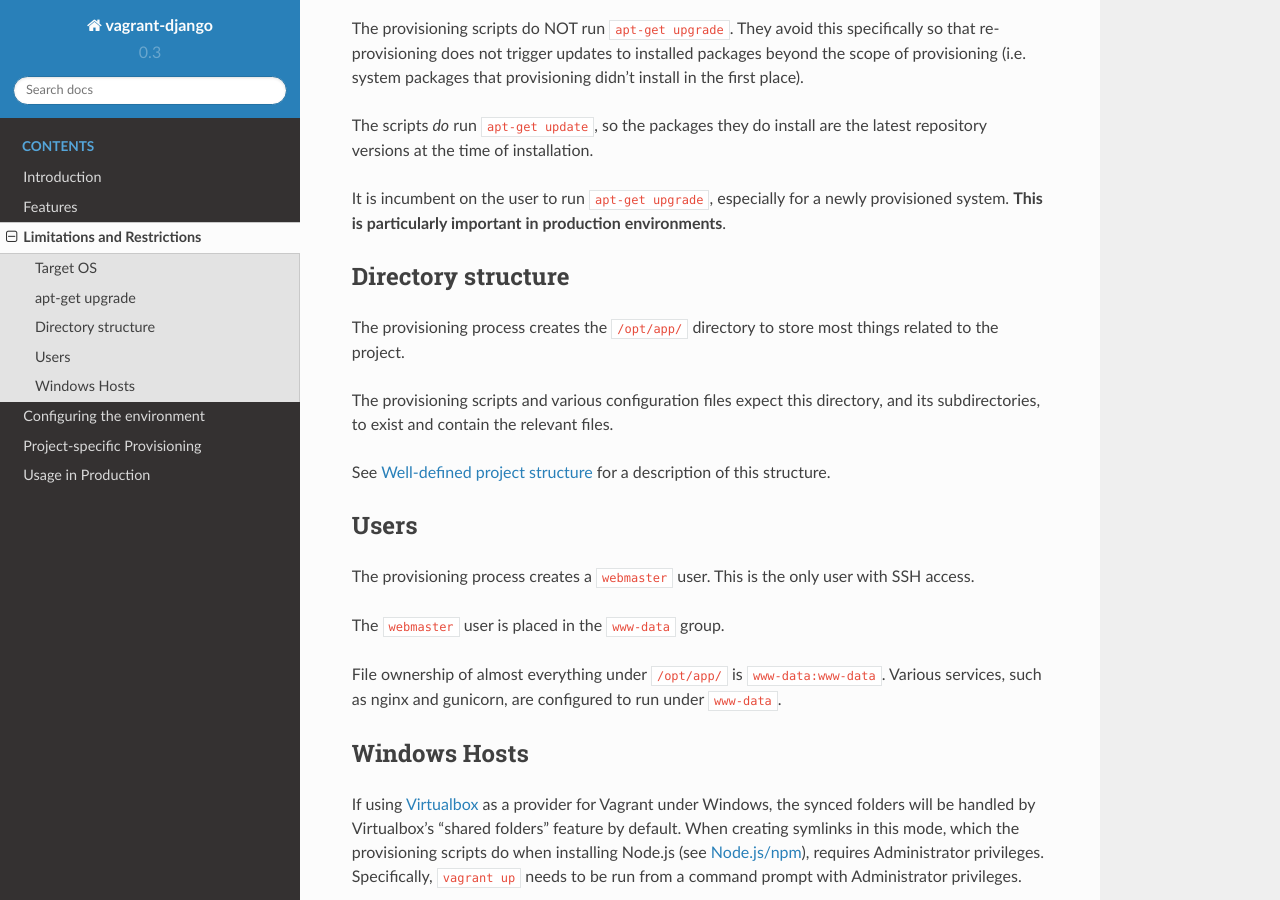
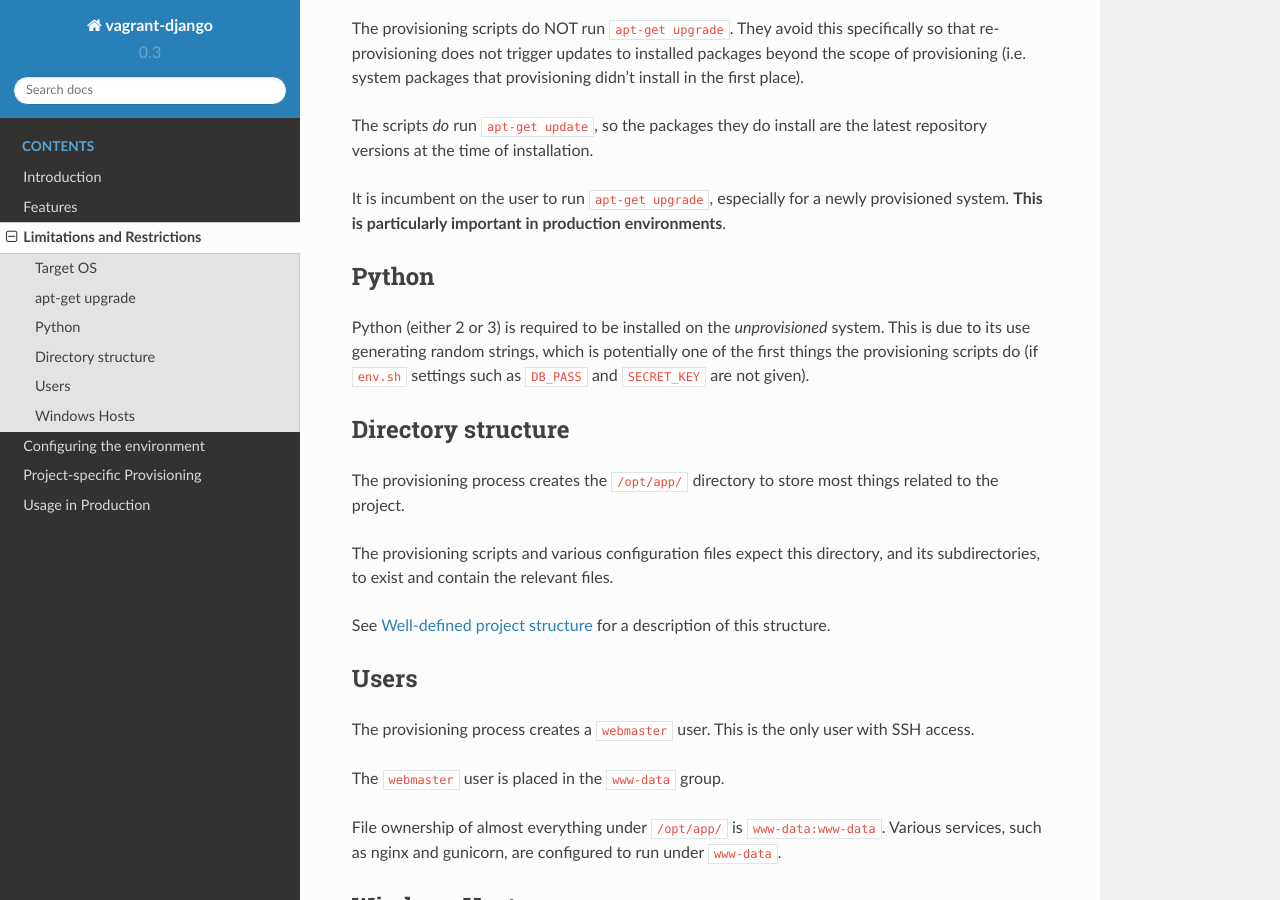
Before and after one commit to oogles/vagrant-django, a Sphinx documentation site: the page built from docs/limitations.rst, in a window 1280 px wide and 900 px high, scrolled down 471 px. Built offline with Sphinx 7.4.7 and the Read the Docs theme 2.0.0, drawn with Linux system fonts in a browser that asks for light colours.

Commit message:
Added documentation of Python requirements on the unprovisioned system.

```diff
--- a/docs/limitations.rst
+++ b/docs/limitations.rst
@@ -25,6 +25,14 @@ The provisioning scripts do NOT run ``apt-get upgrade``. They avoid this specifi
 The scripts *do* run ``apt-get update``, so the packages they do install are the latest repository versions at the time of installation.
 
 It is incumbent on the user to run ``apt-get upgrade``, especially for a newly provisioned system. **This is particularly important in production environments**.
+
+
+.. _limitations-python:
+
+Python
+======
+
+Python (either 2 or 3) is required to be installed on the *unprovisioned* system. This is due to its use generating random strings, which is potentially one of the first things the provisioning scripts do (if ``env.sh`` settings such as ``DB_PASS`` and ``SECRET_KEY`` are not given).
 
 
 .. _limitations-dir-structure:
```
